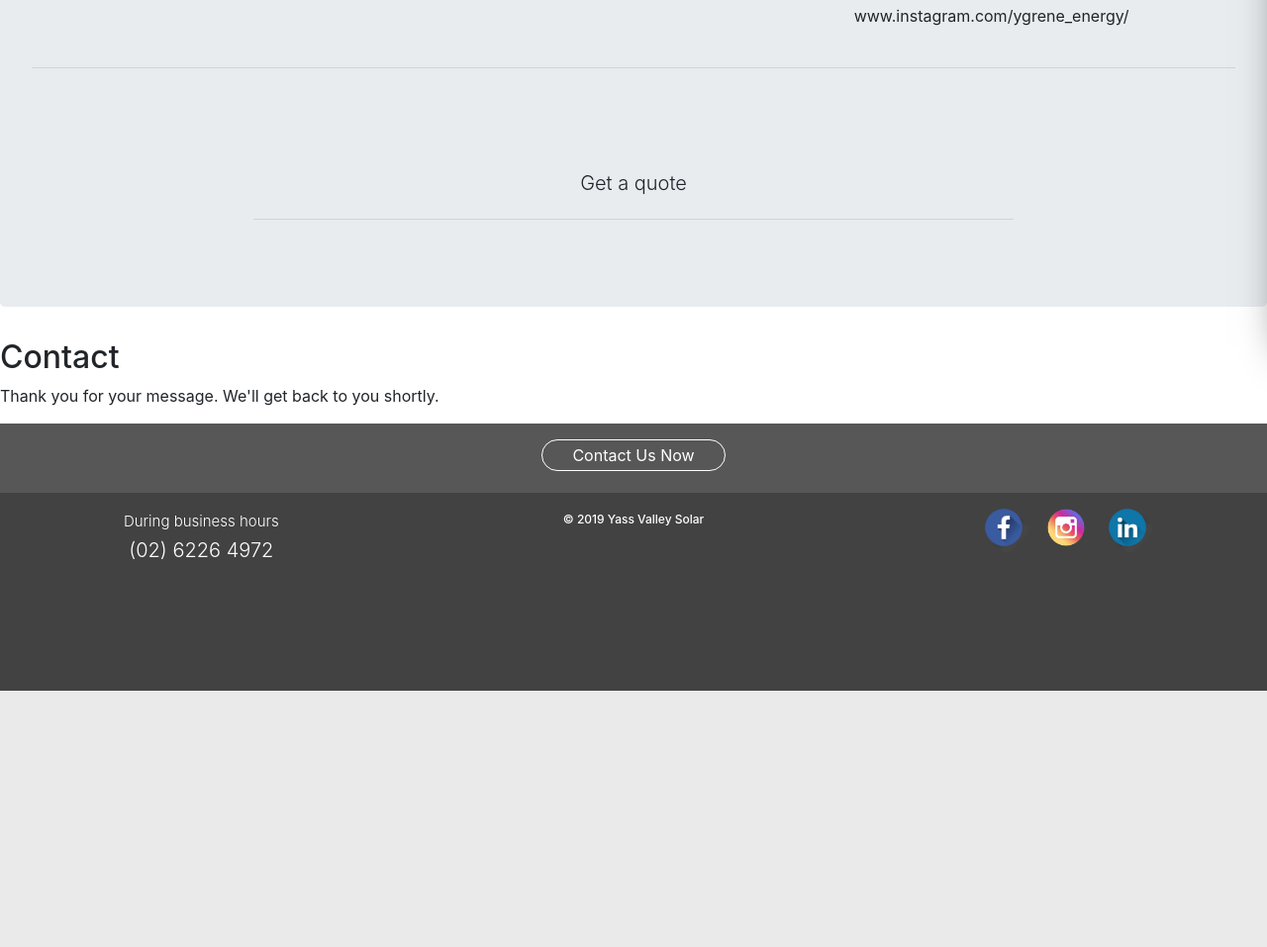
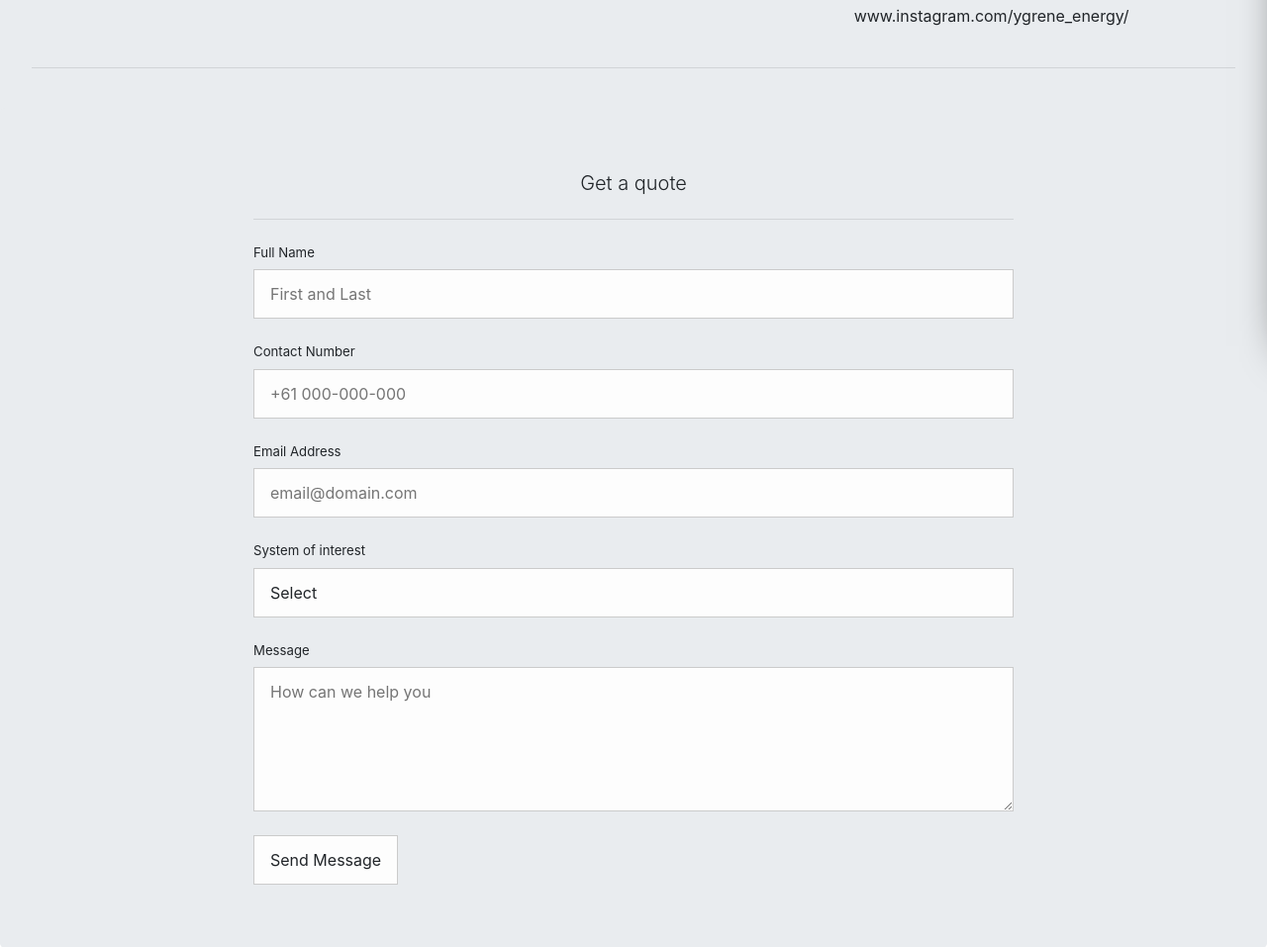
Before and after one commit to Daniel-Davaris/Yass-Valley-Solar-Website, a Flask app: page /contact_us in a window 1280 px wide. Shown: the part 489-1446 px from the top of the page at 99% size. Before the commit the page ends 1187 px from the top, so only its background shows below. Run offline with Flask 2, Linux system fonts and the light colour scheme; some libraries are stand-ins or nearby versions.

Commit message:
postpone fix:

```diff
--- a/app/templates/contact_us.html
+++ b/app/templates/contact_us.html
@@ -36,17 +36,47 @@
         <hr class="my-4">
 
     </div>
+
     <div class=" my_form main container-fluid jumbotron center-block">
         <h1 id="post" name="post" class="form_h lead center-block top_bit jumbotron-heading">Get a quote</h1>
         <hr class="my-4">
+        <!-- <form action="https://formspree.io/danieldavaris@outlook.com.au" method="POST">
+                    <input type="text" name="firstname">
+                    <input type="test" name="lastname">
+                    <input type="submit" value="Send">
+                </form> -->
+        <form id="fs-frm" name="department-contact-form" accept-charset="utf-8" action="https://formspree.io/admin@yassvalleysolar.com.au" method="post">
+            <fieldset id="fs-frm-inputs">
+                <label for="full-name">Full Name</label>
+                <input type="text" name="name" id="full-name" placeholder="First and Last" required="">
 
-      </div>
+                <label for="full-name">Contact Number</label>
+                <input type="tel" name="telphone" placeholder="+61 000-000-000 " maxlength="14" title="Ten digits code" required/>
+
+                <label for="email-address">Email Address</label>
+                <input type="email" name="_replyto" id="email-address" placeholder="email@domain.com" required="">
+                <label for="department">System of interest</label>
 
 
-    <h2>Contact</h2>
+                <select name="department" id="department" required="">
+                        <option value="Select" selected="" disabled="">Select</option>
+                        <option value="Residential Solar">Residential Solar</option>
+                        <option value="Commercial Solar">Commercial Solar</option>
+                        <option value="Off Grid Solar">Off Grid Solar</option>
+                        <option value="Battery Storage">Battery Storage</option>
+                        <option value="Energy Efficiency">Energy Efficiency</option>
+                        <option value="Energy Reporting">Energy Reporting</option>
+                        <option value="Solar Pumping">Solar Pumping</option>
+                    </select>
+                <label for="message">Message</label>
+                <textarea rows="5" name="message" id="message" placeholder="How can we help you" required=""></textarea>
+                <input type="hidden" name="_subject" id="email-subject" value="Department Contact Form Submission">
+            </fieldset>
+            <input type="submit" value="Send Message">
+        </form>
+    </div>
 
 
-      <p>Thank you for your message. We'll get back to you shortly.</p>
 
 
 
```
